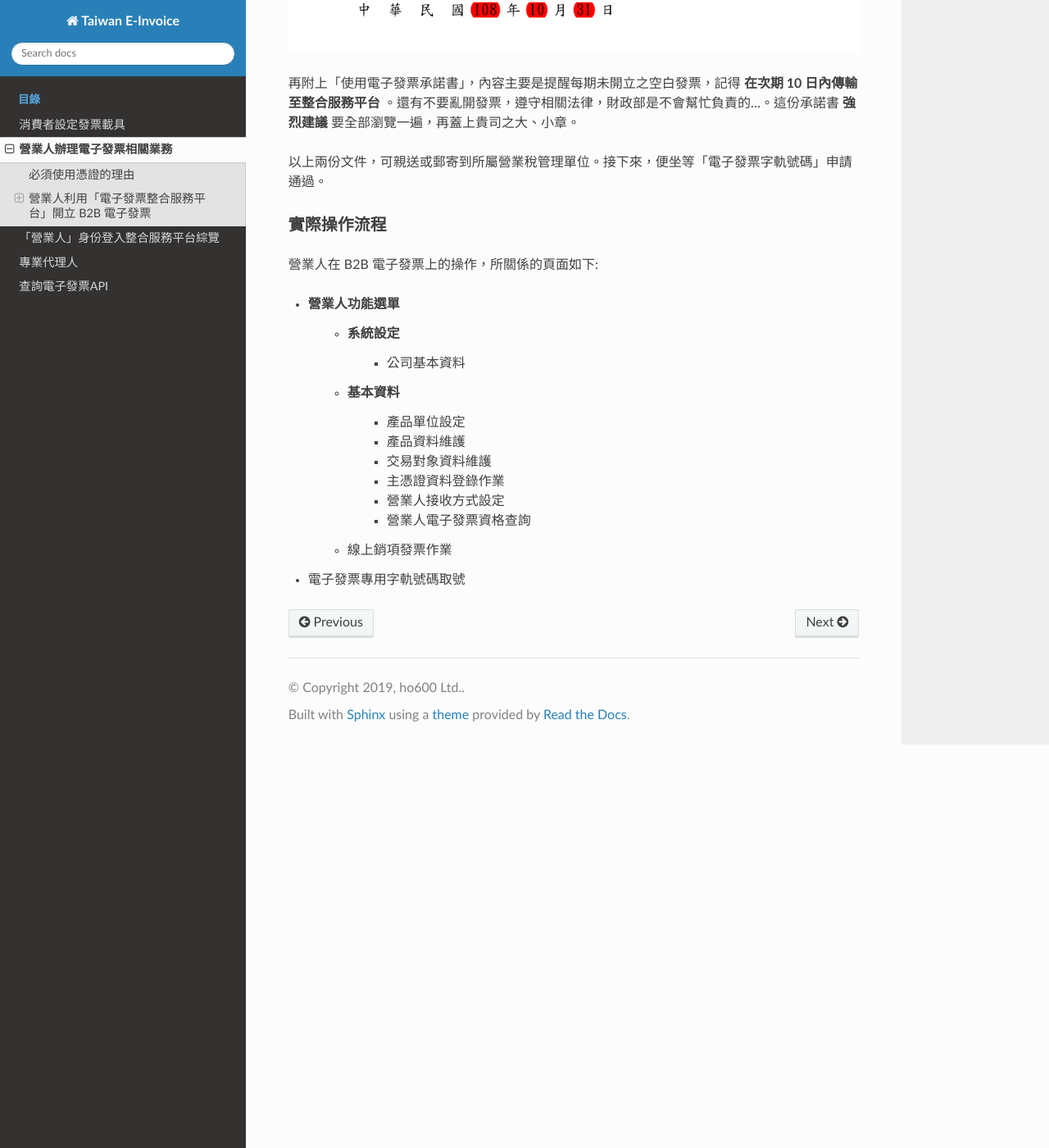
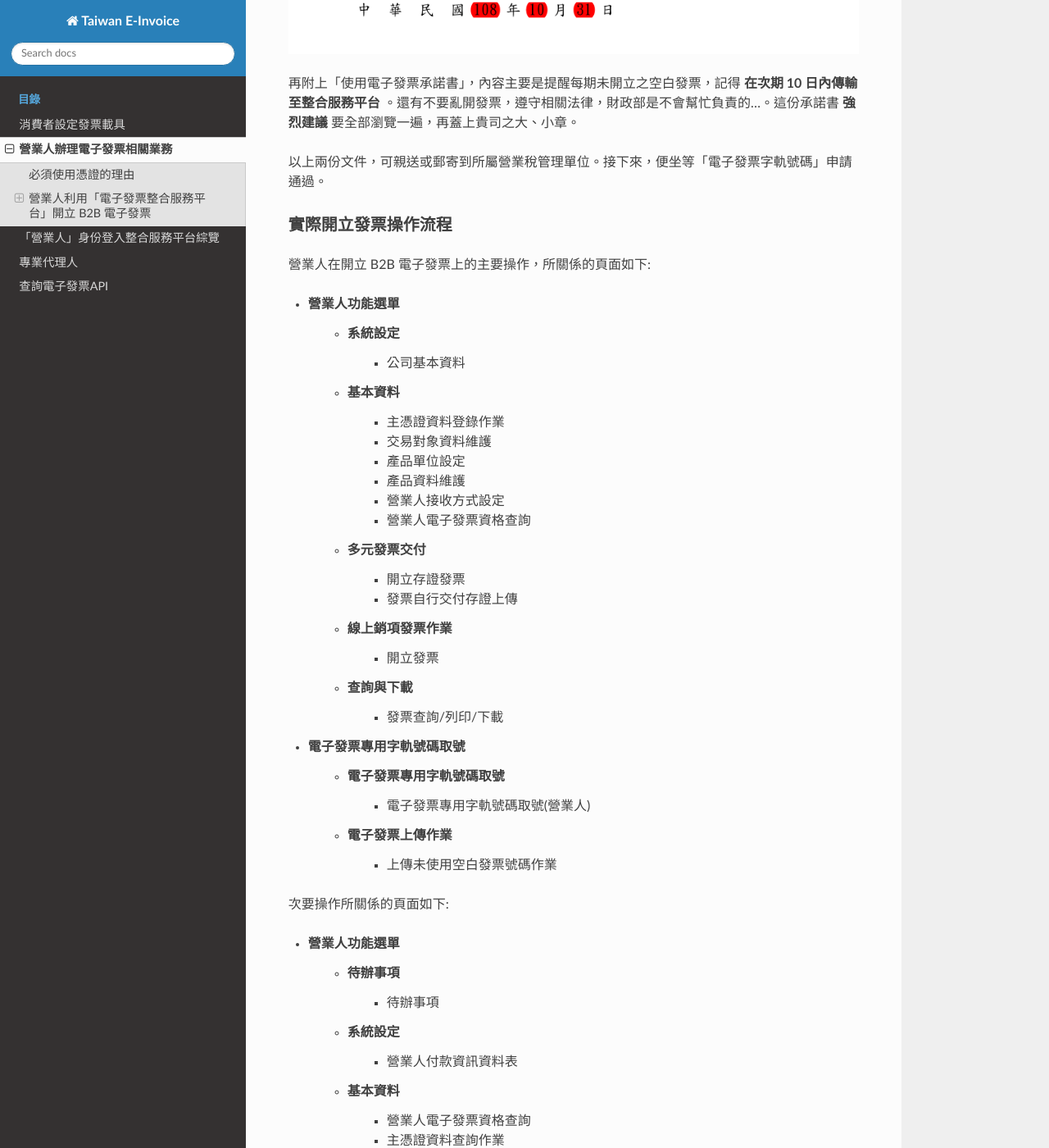
Before and after one commit to ho600-ltd/django-taiwan-einvoice, a Sphinx documentation site: the page built from docs/merchant_prepare.rst, in a window 1280 px wide and 1400 px high, scrolled down 7220 px. Shown: the whole window at 82% size. Built offline with Sphinx 7.4.7 and the Read the Docs theme 2.0.0, drawn with Linux system fonts in a browser that asks for light colours.

Commit message:
List the major operations @CMEC2-324-hoamon-task-build-taiwan-einvoice-service-for-cm]

```diff
--- a/docs/merchant_prepare.rst
+++ b/docs/merchant_prepare.rst
@@ -83,20 +83,41 @@
 以上兩份文件，可親送或郵寄到所屬營業稅管理單位。\
 接下來，便坐等「電子發票字軌號碼」申請通過。
 
-實際操作流程
+實際開立發票操作流程
 ^^^^^^^^^^^^^^^^^^^^^^^^^^^^^^^^^^^^^^^^^^^^^^^^^^^^^^^^^^^^^^^^^^^^^^^^^^^^^^^
 
-營業人在 B2B 電子發票上的操作，所關係的頁面如下:
+營業人在開立 B2B 電子發票上的主要操作，所關係的頁面如下:
 
 * 營業人功能選單
     * 系統設定
         * 公司基本資料
     * 基本資料
+        * 主憑證資料登錄作業
+        * 交易對象資料維護
         * 產品單位設定
         * 產品資料維護
-        * 交易對象資料維護
-        * 主憑證資料登錄作業
         * 營業人接收方式設定
         * 營業人電子發票資格查詢
+    * 多元發票交付
+        * 開立存證發票
+        * 發票自行交付存證上傳
     * 線上銷項發票作業
+        * 開立發票
+    * 查詢與下載
+        * 發票查詢/列印/下載
 * 電子發票專用字軌號碼取號
+    * 電子發票專用字軌號碼取號
+        * 電子發票專用字軌號碼取號(營業人)
+    * 電子發票上傳作業
+        * 上傳未使用空白發票號碼作業
+
+次要操作所關係的頁面如下:
+
+* 營業人功能選單
+    * 待辦事項
+        * 待辦事項
+    * 系統設定
+        * 營業人付款資訊資料表
+    * 基本資料
+        * 營業人電子發票資格查詢
+        * 主憑證資料查詢作業
```
